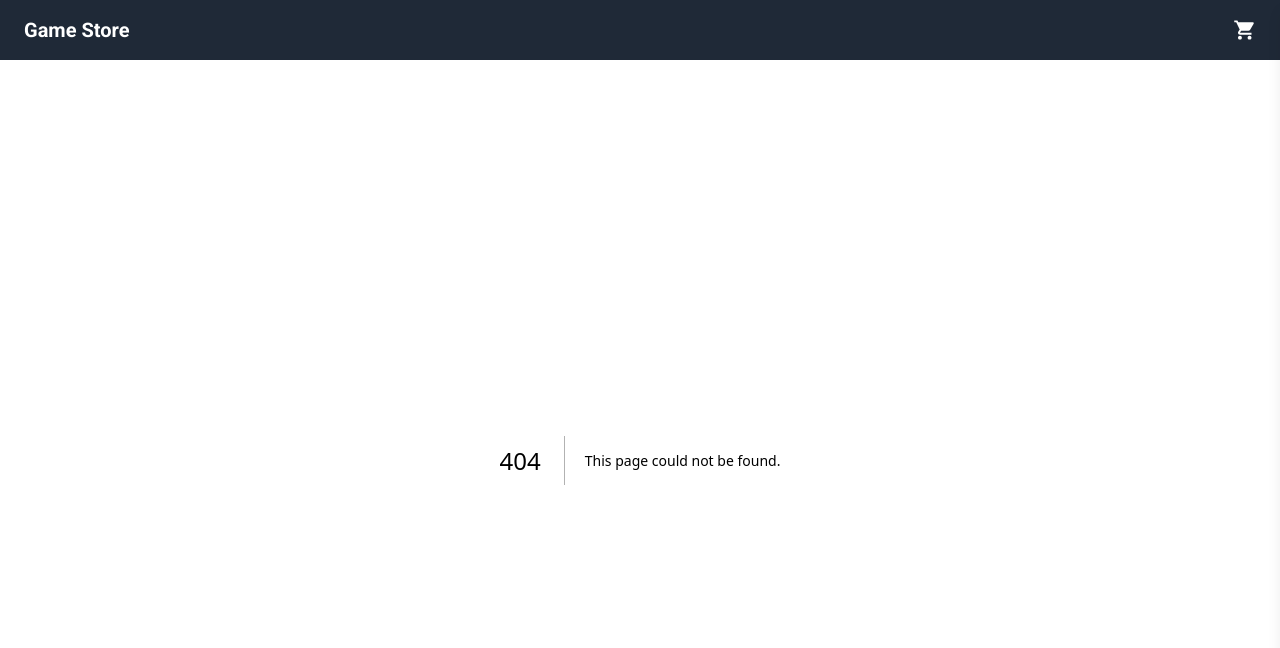
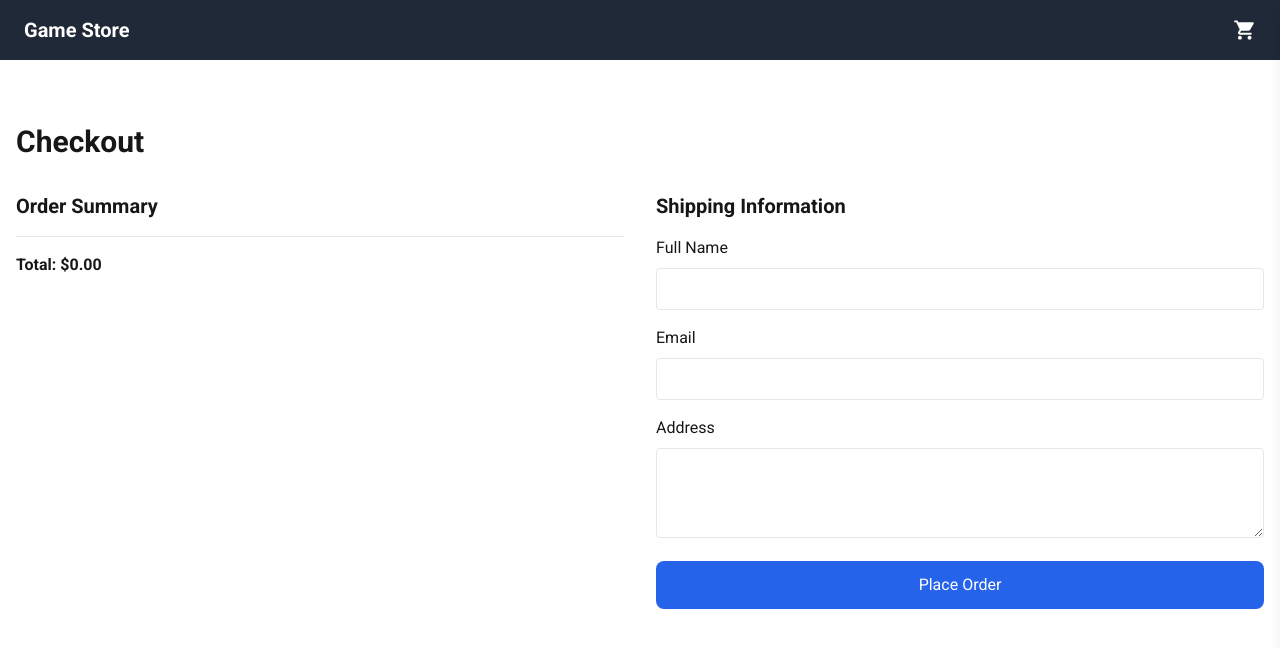
Before and after one commit to JoaquinPalacios/test-frontend-engineer, a Next.js app: page /checkout in a window 1280 px wide. Before the commit this address had no page. Shown: the top 648 px of the page. Built offline with nearby package versions, Linux system fonts and the light colour scheme; what apollo-link-rest would draw is missing.

Commit message:
checkout added

```diff
--- /dev/null
+++ b/src/app/checkout/page.tsx
@@ -0,0 +1,103 @@
+"use client";
+import { useState } from "react";
+import Link from "next/link";
+
+import { useCart } from "@/features/hooks/use-cart";
+
+export default function CheckoutPage() {
+  const { cart, totalPrice, clearCart } = useCart();
+  const [orderPlaced, setOrderPlaced] = useState(false);
+
+  const handleSubmit = (event: React.FormEvent<HTMLFormElement>) => {
+    event.preventDefault();
+
+    setOrderPlaced(true);
+
+    clearCart();
+  };
+
+  return (
+    <main className="container mx-auto py-16 px-4">
+      <h1 className="text-3xl font-bold mb-8">Checkout</h1>
+
+      <div className="grid grid-cols-1 md:grid-cols-2 gap-8">
+        <div>
+          <h2 className="text-xl font-semibold mb-4">Order Summary</h2>
+          <div className="space-y-4">
+            {cart.map((item) => (
+              <div key={item.id} className="flex justify-between">
+                <span>
+                  {item.title} (x{item.quantity})
+                </span>
+                <span>${(item.price * item.quantity).toFixed(2)}</span>
+              </div>
+            ))}
+            <div className="border-t pt-4 font-bold">
+              <span>Total: ${totalPrice.toFixed(2)}</span>
+            </div>
+          </div>
+        </div>
+
+        {!orderPlaced ? (
+          <form onSubmit={handleSubmit} className="space-y-4">
+            <h2 className="text-xl font-semibold mb-4">Shipping Information</h2>
+
+            <div>
+              <label htmlFor="name" className="block mb-2">
+                Full Name
+              </label>
+              <input
+                type="text"
+                id="name"
+                required
+                className="w-full p-2 border rounded"
+              />
+            </div>
+
+            <div>
+              <label htmlFor="email" className="block mb-2">
+                Email
+              </label>
+              <input
+                type="email"
+                id="email"
+                required
+                className="w-full p-2 border rounded"
+              />
+            </div>
+
+            <div>
+              <label htmlFor="address" className="block mb-2">
+                Address
+              </label>
+              <textarea
+                id="address"
+                required
+                className="w-full p-2 border rounded"
+                rows={3}
+              />
+            </div>
+
+            <button
+              type="submit"
+              className="w-full bg-blue-600 text-white py-3 px-6 rounded-lg hover:bg-blue-700 transition-colors"
+            >
+              Place Order
+            </button>
+          </form>
+        ) : (
+          <div className="text-center">
+            <h2 className="text-2xl font-semibold mb-4">Order Placed!</h2>
+            <p className="mb-6">Thank you for your purchase!</p>
+            <Link
+              href="/"
+              className="text-white bg-blue-600 py-3 px-6 rounded-lg hover:bg-blue-700 transition-colors"
+            >
+              Continue Shopping
+            </Link>
+          </div>
+        )}
+      </div>
+    </main>
+  );
+}
--- a/src/components/Cart/index.tsx
+++ b/src/components/Cart/index.tsx
@@ -1,9 +1,11 @@
 "use client";
 import Image from "next/image";
+import { useRouter } from "next/navigation";
 
 import { useCart } from "@/features/hooks/use-cart";
 
-export default function Cart() {
+export default function Cart({ onCheckout }: { onCheckout: () => void }) {
+  const router = useRouter();
   const { cart, removeFromCart, updateQuantity, totalItems, totalPrice } =
     useCart();
 
@@ -16,6 +18,11 @@ export default function Cart() {
     } else {
       updateQuantity(itemId, newQuantity);
     }
+  };
+
+  const handleCheckout = () => {
+    onCheckout(); // Close the sidebar
+    router.push("/checkout");
   };
 
   if (totalItems === 0) {
@@ -70,7 +77,16 @@ export default function Cart() {
           </div>
         ))}
         <div className="mt-4 text-right">
-          <p className="text-xl font-bold">Total: ${totalPrice.toFixed(2)}</p>
+          <p className="text-xl font-bold mb-4">
+            Total: ${totalPrice.toFixed(2)}
+          </p>
+          <button
+            onClick={handleCheckout}
+            className="w-full bg-green-600 text-white py-3 px-6 rounded-lg hover:bg-green-700 transition-colors"
+            disabled={totalItems === 0}
+          >
+            Proceed to Checkout
+          </button>
         </div>
       </div>
     </div>
--- a/src/components/Navbar/index.tsx
+++ b/src/components/Navbar/index.tsx
@@ -17,6 +17,13 @@ export default function Navbar() {
    */
   const toggleCart = () => {
     setIsCartOpen(!isCartOpen);
+  };
+
+  /**
+   * Close cart
+   */
+  const closeCart = () => {
+    setIsCartOpen(false);
   };
 
   return (
@@ -48,7 +55,7 @@ export default function Navbar() {
           >
             <IoCloseSharp size={24} color="white" />
           </button>
-          <Cart />
+          <Cart onCheckout={closeCart} />
         </div>
 
         {/* Overlay */}
```
